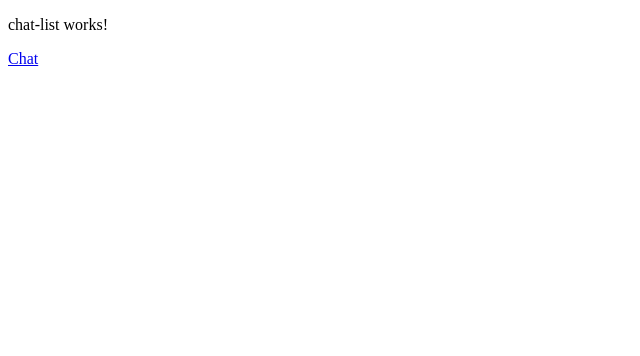
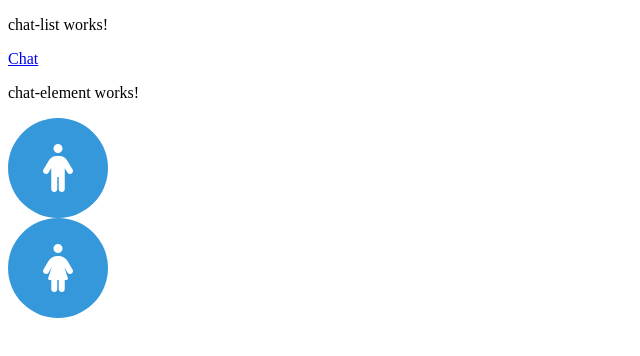
Before and after one commit to loolaBokonda-debug/formationAngularDocaposte, an Angular app: page /chat-list in a window 1280 px wide. Shown: the top 356 px of the page, without its empty margins (0-640 px from the left). Built offline with nearby package versions, Linux system fonts and the light colour scheme.

Commit message:
Contenu des composants et envoie du message

```diff
--- a/src/app/chat-list/chat-element/chat-element.component.css
+++ b/src/app/chat-list/chat-element/chat-element.component.css
@@ -0,0 +1,11 @@
+@import '~@fortawesome/fontawesome-free/css/all.css';
+.avatar {
+    width: 100px; /* Ajustez la taille selon vos besoins */
+    height: 100px;
+    background-color: #3498db; /* Couleur de fond de l'avatar */
+    border-radius: 50%; /* Créer une forme ronde */
+    display: flex;
+    align-items: center;
+    justify-content: center;
+    color: #fff; /* Couleur de l'icône */
+  }
--- a/src/app/chat-list/chat-element/chat-element.component.html
+++ b/src/app/chat-list/chat-element/chat-element.component.html
@@ -1 +1,8 @@
 <p>chat-element works!</p>
+<div class="avatar">
+    <i class="fas fa-male fa-3x"></i>
+</div>
+
+<div class="avatar">
+    <i class="fas fa-female fa-3x"></i>
+</div>
--- a/src/app/chat-list/chat-list/chat-list.component.html
+++ b/src/app/chat-list/chat-list/chat-list.component.html
@@ -3,3 +3,5 @@
 
 </p>
 <a routerLink="/chat/1"> Chat</a>
+
+<app-chat-element></app-chat-element>
--- a/src/app/chat/chat/chat.component.html
+++ b/src/app/chat/chat/chat.component.html
@@ -1 +1,2 @@
 <p>chat works!</p>
+<app-message-form></app-message-form>
--- a/src/app/chat/message-form/message-form.component.html
+++ b/src/app/chat/message-form/message-form.component.html
@@ -1 +1,5 @@
 <p>message-form works!</p>
+
+<textarea></textarea>
+
+<button>Ok</button>
--- a/src/app/chat/message/message.component.html
+++ b/src/app/chat/message/message.component.html
@@ -1 +1,4 @@
 <p>message works!</p>
+
+
+<p> {{message}} {{createAt}} </p>
--- a/src/app/chat/message/message.component.ts
+++ b/src/app/chat/message/message.component.ts
@@ -6,6 +6,8 @@ import { Component, OnInit } from '@angular/core';
   styleUrls: ['./message.component.css']
 })
 export class MessageComponent implements OnInit {
+  message = ""
+  createAt = new Date()
 
   constructor() { }
 
```
